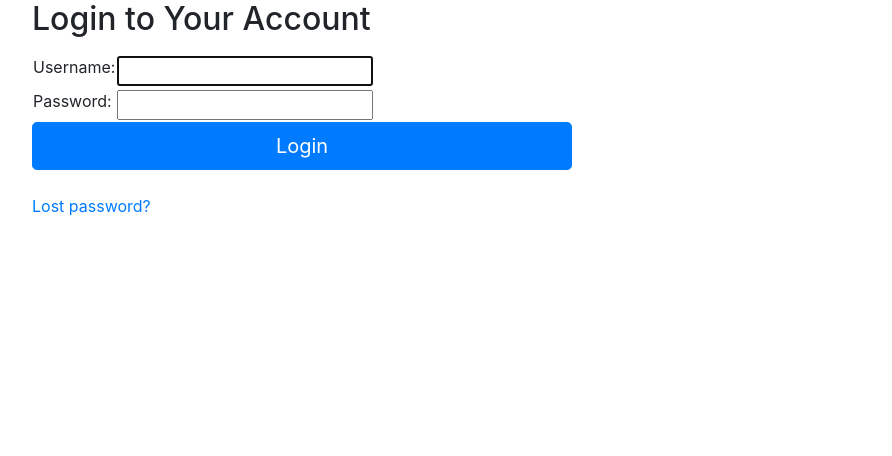
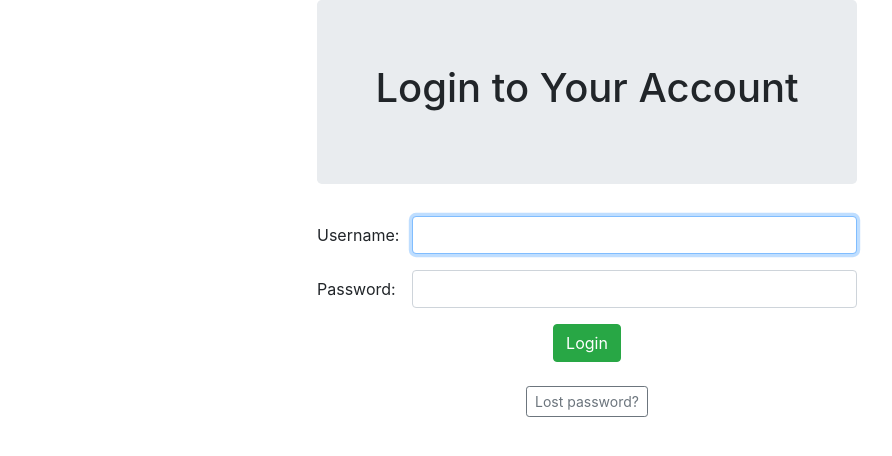
Before and after one commit to RDpWTeHM/master_multi-langugae, a Django app: page /accounts/login/ in a window 1280 px wide. Shown: the part 106-562 px from the top of the page, without its empty margins (53-945 px from the left). Run offline with Django 3.2, Linux system fonts and the light colour scheme; some libraries are stand-ins or nearby versions.

Commit message:
[update] better login page display - [bootstrap-4-center-form](https://www.codeply.com/go/Am5LvvjTxC/bootstrap-4-center-form) - jumbotron and label: https://getbootstrap.com/docs/4.3/components/forms/

```diff
--- a/src/archit_v1/masterEn/templates/registration/login.html
+++ b/src/archit_v1/masterEn/templates/registration/login.html
@@ -10,12 +10,21 @@
 {# TODO: #}
 {#   -[o] login form in center #}
 
-<div class="container">
-    <div class="row">
-        <form class="form-signup col-md-6 col-md-offset-3" role="form"
-              method="post" action="{% url 'login' %}">
-          <h2 class="form-signin-heading">Login to Your Account</h2>
+<section id="cover">
+    <div id="cover-caption">
+        <div id="container" class="container">
+			<div class="row text-black">
+				<div class="col-sm-6 offset-sm-3 text-center">
+					<div class="jumbotron">
+						<h1 class="display-5">Login to Your Account</h1>
+					</div>
 
+					<div class="info-form">
+						<form class="form-inlin justify-content-center"
+							  method="post" action="{% url 'login' %}">{% csrf_token %}
+
+							<div id="login-message">
+								<input type="hidden" name="next" value="{{ next }}" />
 								{% if form.errors %}
 									<p>Your username and password didn't match. Please try again.</p>
 								{% endif %}
@@ -28,34 +37,51 @@
 										<p>Please login to see this page.</p>
 									{% endif %}
 								{% endif %}
-
-          {% csrf_token %}
-          <table>
-          <div class="form-group">
-          <tr>
-            <td>{{ form.username.label_tag }}</td>
-            <td>{{ form.username }}</td>
-          </tr>
 							</div>
 
-          <div class="form-group">
-          <tr>
-            <td>{{ form.password.label_tag }}</td>
-            <td>{{ form.password }}</td>
-          </tr>
+							<div class="form-group row">
+								{# <label class="sr-only"> #}
+								{{ form.username.label_tag }}
+								<div class="col-sm-10">
+									{{ form.username }}
 								</div>
-          </table>
+							</div>
 
-          <button class="btn btn-lg btn-primary btn-block" type="submit">Login</button>
-          <input type="hidden" name="next" value="{{ next }}" />
+							<div class="form-group row">
+								{# <label class="sr-only"> #}
+								{{ form.password.label_tag }}
+								<div class="col-sm-10">
+									{{ form.password }}
+								</div>
+							</div>
+
+							<button class="btn btn-success "
+											type="submit">
+								Login
+							</button>
 						</form>
+					</div>
 
-    </div>
-    </br>
+					<br>
 					{# Assumes you setup the password_reset view in your URLconf #}
 					{# <p><a href="{% url 'password_reset' %}">Lost password?</a></p> #}
-    <p><a href="#">Lost password?</a></p>
+					<a href="#" class="btn btn-outline-secondary btn-sm" role="button">
+						Lost password?</a>
+				</div>
+			</div>
+        </div>
+    </div>
+</section>
 
-</div>
+<script type="text/javascript">
+$(document).ready(function(){
+	$("[for='id_username']").addClass("col-sm-2 col-form-label");
+	$("#id_username").addClass("form-control");
+
+	$("[for='id_password']").addClass("col-sm-2 col-form-label");
+	$("#id_password").addClass("form-control");
+
+});
+</script>
 
 {% endblock %}
```
Also changed, not shown: src/archit_v1/masterEn/backend/templates/backend/index.html (+10 -2 lines). Lines whose indentation alone changed are shown as unchanged.
